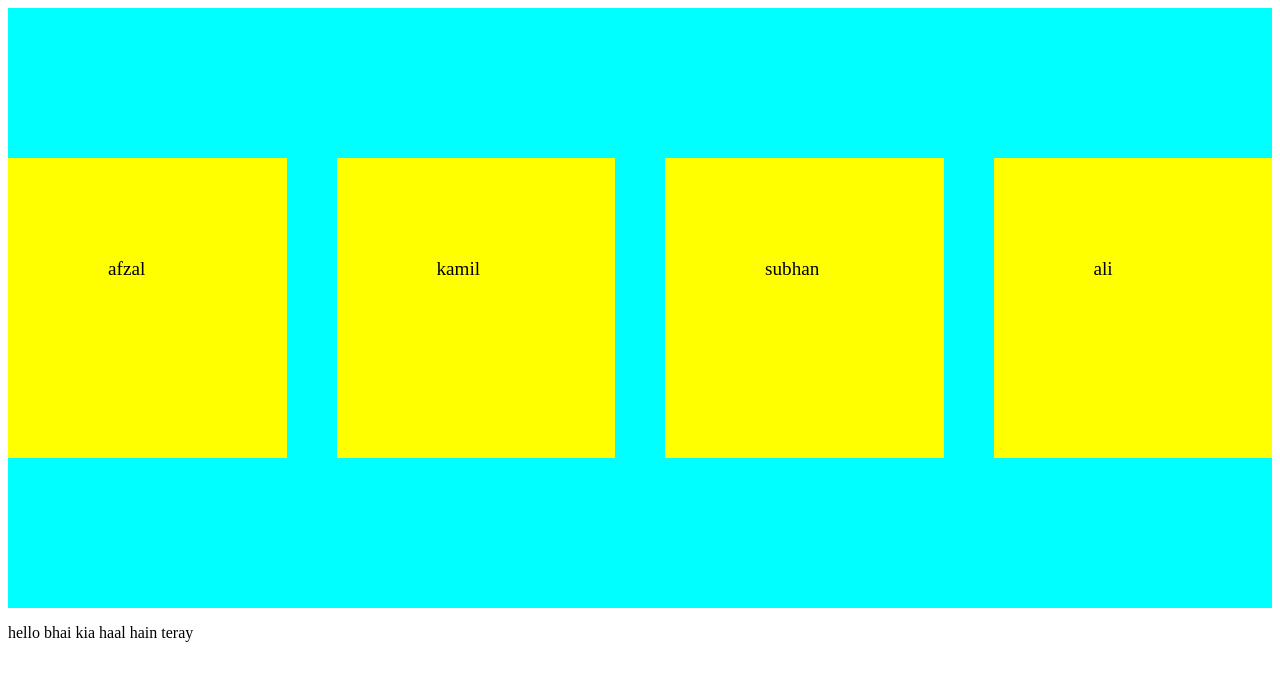
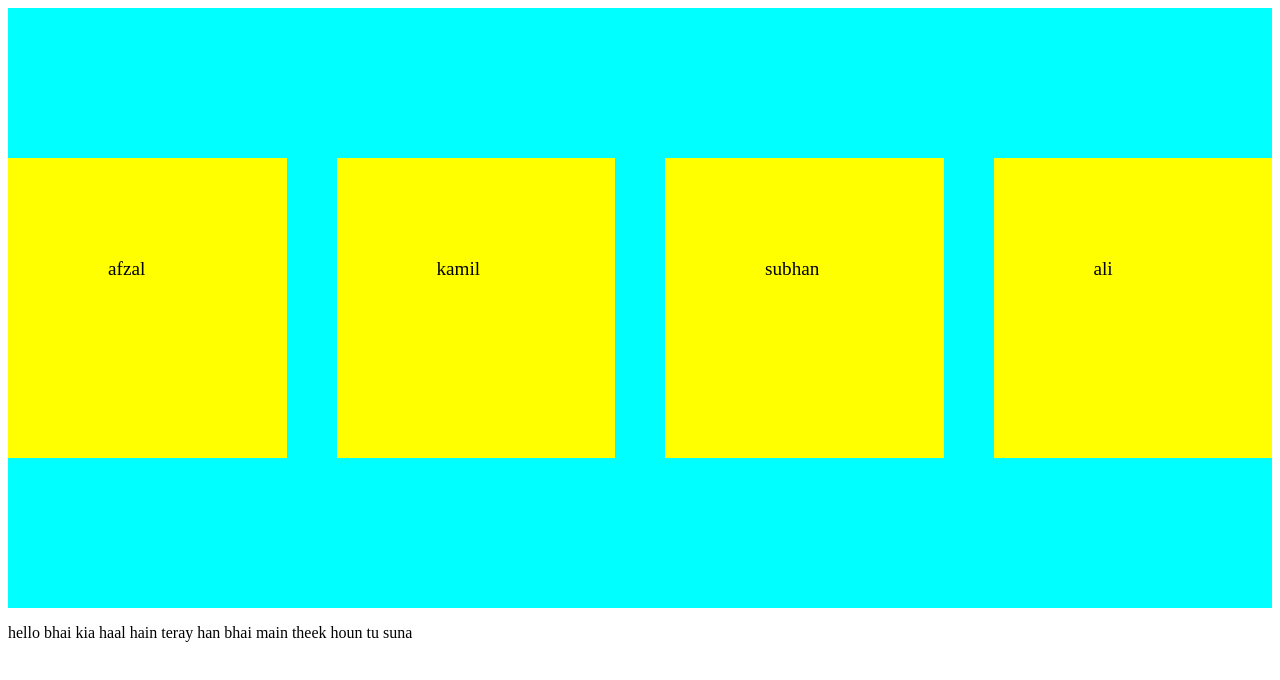
Before and after one commit to muhammadafzkamil/practtice_of-git, a plain HTML site: page index.html in a window 1280 px wide. Drawn offline with Linux system fonts and the light colour scheme.

Commit message:
p tag updated

```diff
--- a/index.html
+++ b/index.html
@@ -15,6 +15,6 @@
         <div class="inner-box">ali</div>
 
     </div>
-    <p>hello bhai kia haal hain teray</p>
+    <p>hello bhai kia haal hain teray han bhai main theek houn tu suna</p>
 </body>
 </html>
```
